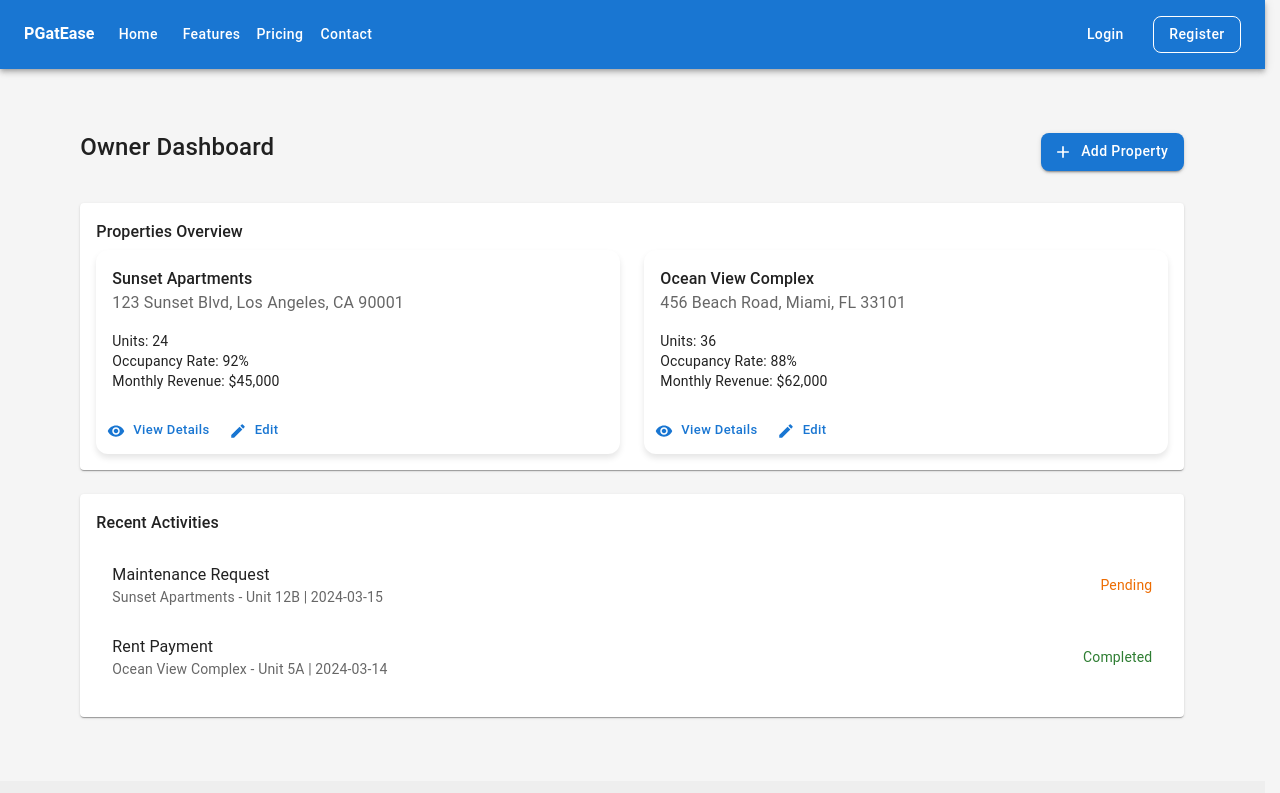
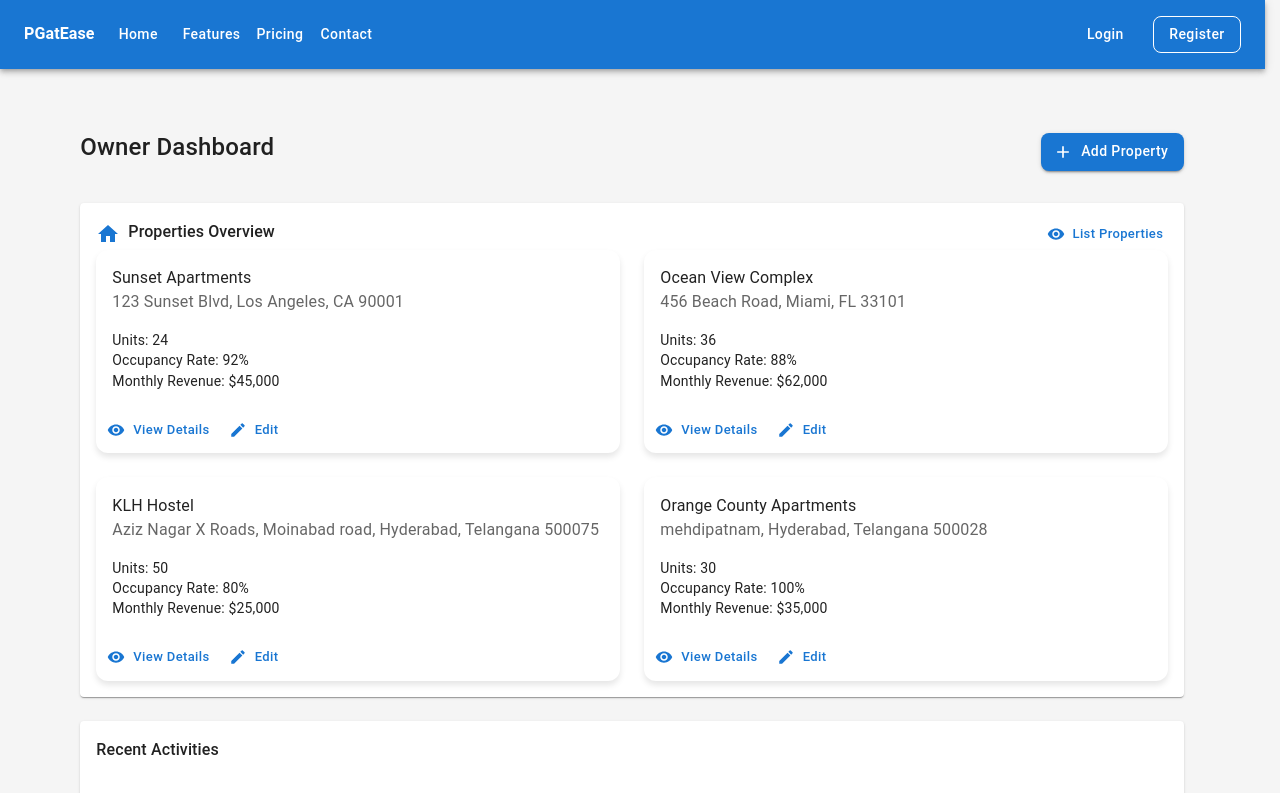
Before and after one commit to AnasFaaiz/PGatEase, a React (Vite) app in the folder frontend/: page /owner/dashboard in a window 1280 px wide. Shown: the top 793 px of the page. Built offline with nearby package versions, Linux system fonts and the light colour scheme.

Commit message:
updated owner side

```diff
--- a/frontend/src/pages/owner/Dashboard.jsx
+++ b/frontend/src/pages/owner/Dashboard.jsx
@@ -13,13 +13,14 @@ import {
   ListItem,
   ListItemText,
   ListItemSecondaryAction,
-  IconButton,
+  Link,
 } from '@mui/material';
 import {
   Add as AddIcon,
   Edit as EditIcon,
   Delete as DeleteIcon,
   Visibility as VisibilityIcon,
+  Home as HomeIcon,
 } from '@mui/icons-material';
 
 function OwnerDashboard() {
@@ -40,6 +41,22 @@ function OwnerDashboard() {
       units: 36,
       occupancyRate: '88%',
       monthlyRevenue: '$62,000',
+    },
+    {
+      id: 3,
+      name: 'KLH Hostel',
+      address: 'Aziz Nagar X Roads, Moinabad road, Hyderabad, Telangana 500075',
+      units: 50,
+      occupancyRate: '80%',
+      monthlyRevenue: '$25,000',
+    },
+    {
+      id: 4,
+      name: 'Orange County Apartments',
+      address: 'mehdipatnam, Hyderabad, Telangana 500028',
+      units: 30,
+      occupancyRate: '100%',
+      monthlyRevenue: '$35,000',
     },
   ];
 
@@ -83,15 +100,49 @@ function OwnerDashboard() {
         {/* Properties Overview */}
         <Grid item xs={12}>
           <Paper sx={{ p: 2 }}>
-            <Typography variant="h6" gutterBottom>
-              Properties Overview
-            </Typography>
+          <Box sx = {{
+            display: 'flex',
+            justifyContent: 'space-between',
+            alignItems: 'center',
+            gap: 2,
+          }}>
+            <Box sx={{ display: 'flex', alignItems: 'center', gap: 1 }}>
+              <HomeIcon color="primary" />
+              <Typography variant="h6" gutterBottom>
+                Properties Overview
+              </Typography>
+            </Box>
+            <Button
+              size="small"
+              startIcon={<VisibilityIcon />}
+              onClick={() => {
+              // TODO: Implement view details functionality
+              }}
+            >
+              List Properties
+            </Button>
+          </Box>
             <Grid container spacing={3}>
               {properties.map((property) => (
                 <Grid item xs={12} md={6} key={property.id}>
                   <Card>
                     <CardContent>
-                      <Typography variant="h6">{property.name}</Typography>
+                      <Link variant="h6" component="button"
+                       sx={{textDecoration: 'none',
+                        color: 'text.primary',
+                        border: 'none',
+                        background: 'none',
+                        font: 'inherit',
+                        padding: 0,
+                        '&:hover': {
+                          color: 'primary.main',
+                          transition: 'color 0.3s ease-in-out',
+                        },
+                       }}
+
+                      >
+                        {property.name}
+                      </Link>
                       <Typography color="text.secondary" gutterBottom>
                         {property.address}
                       </Typography>
```
Also changed, not shown: frontend/src/pages/owner/residentsList.jsx (added).
